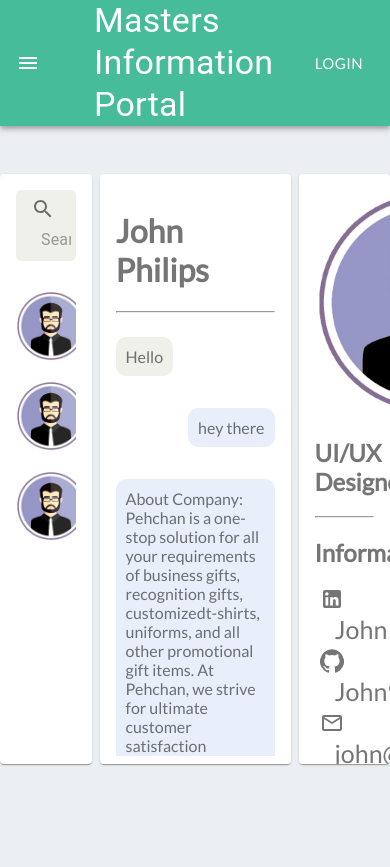
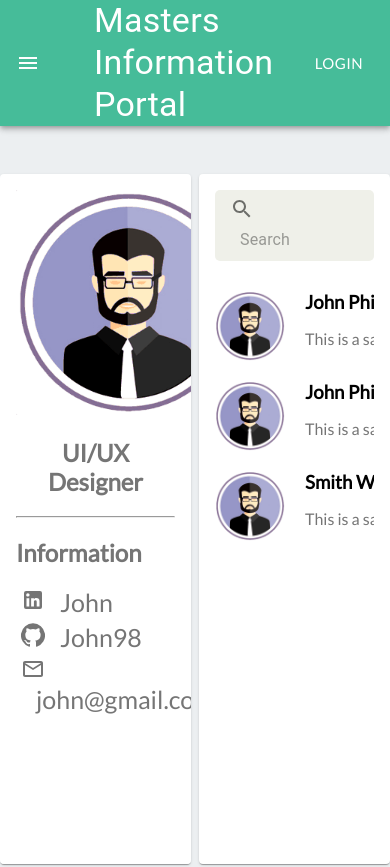
Before and after one commit to djunicode/masters-information-portal, a React (Create React App) app in the folder webapp/: page /chat in a window 390 px wide. Shown: the top 867 px of the page. Before the commit the page ends 844 px from the top, so only its background shows below. Built offline with nearby package versions, Linux system fonts and the light colour scheme; no server answers; the HTML template or start-up script is replaced by a standard one.

Commit message:
Created Add-Resource Page and made mobile view compatible

```diff
--- /dev/null
+++ b/webapp/src/Components/AddResources.js
@@ -0,0 +1,113 @@
+import React from 'react';
+import { makeStyles } from '@material-ui/core/styles';
+import Paper from '@material-ui/core/Paper';
+import Grid from '@material-ui/core/Grid';
+import TextField from '@material-ui/core/TextField';
+import Button from '@material-ui/core/Button';
+import CloudUploadOutlinedIcon from '@material-ui/icons/CloudUploadOutlined';
+import IconButton from '@material-ui/core/IconButton';
+import useMediaQuery from '@material-ui/core/useMediaQuery';
+import { Redirect } from 'react-router-dom';
+
+const useStyles = makeStyles((theme) => ({
+  header: {
+    textAlign: 'center',
+  },
+  paper: {
+    padding: theme.spacing(2),
+    textAlign: 'center',
+    color: theme.palette.text.secondary,
+    marginTop: 10,
+    width: '70%',
+    marginLeft: '15%',
+  },
+  textField: {
+    width: '100%',
+    marginBottom: '20px',
+    borderRadius: '5px',
+  },
+  width: {
+    width: '80%',
+    textAlign: 'center',
+  },
+  button: {
+    width: '100%',
+    height: 42,
+    borderRadius: 25,
+    backgroundColor: '#46BC99',
+  },
+}));
+
+export default function AddResources(props) {
+  const classes = useStyles();
+  const isMobileView = useMediaQuery('(min-width:450px)');
+
+  return (
+    <div>
+      {props.loggedIn ? null : <Redirect to="/" />}
+
+      <Paper className={classes.paper}>
+        <h1 className={classes.header}>Add Resources</h1>
+        <br />
+        <hr className={classes.width} />
+        <br />
+        <Grid container spacing={1}>
+          <Grid alignItems="center" classes={classes.width} item xs={6}>
+            <h2>Details</h2>
+          </Grid>
+          <Grid classes={classes.width} item xs={6}>
+            <form className={classes.root} noValidate autoComplete="off">
+              <TextField
+                className={classes.textField}
+                id="filled-basic"
+                label="Title"
+                variant="filled"
+              />
+              <br />
+
+              <TextField
+                className={classes.textField}
+                id="filled-multiline-static"
+                label="Description"
+                multiline
+                rows={7}
+                variant="filled"
+              />
+              <br />
+              <TextField
+                className={classes.textField}
+                id="filled-basic"
+                label="Link"
+                variant="filled"
+              />
+              <br />
+
+              <TextField
+                className={classes.textField}
+                id="filled-basic"
+                label="Type"
+                variant="filled"
+              />
+              <br />
+              <input
+                accept="image/*"
+                style={{ display: 'none' }}
+                id="icon-button-file"
+                type="file"
+              />
+              <label htmlFor="icon-button-file">
+                <IconButton aria-label="upload picture" component="span">
+                  <CloudUploadOutlinedIcon style={{ height: '80px', width: '80px' }} />
+                </IconButton>
+              </label>
+              <br />
+              <Button type="submit" variant="contained" className={classes.button}>
+                Add
+              </Button>
+            </form>
+          </Grid>
+        </Grid>
+      </Paper>
+    </div>
+  );
+}
--- a/webapp/src/Components/Messages.js
+++ b/webapp/src/Components/Messages.js
@@ -1,155 +1,155 @@
-import React, { useState } from "react";
-import { makeStyles } from "@material-ui/core/styles";
-import Paper from "@material-ui/core/Paper";
-import Grid from "@material-ui/core/Grid";
-import MoodIcon from "@material-ui/icons/Mood";
-import IconButton from "@material-ui/core/IconButton";
-import Button from "@material-ui/core/Button";
-import img from "./Profile.png";
-import AttachFileIcon from "@material-ui/icons/AttachFile";
-import InputBase from "@material-ui/core/InputBase";
-import SendIcon from "@material-ui/icons/Send";
-import LinkedInIcon from "@material-ui/icons/LinkedIn";
-import GitHubIcon from "@material-ui/icons/GitHub";
-import MailOutlineIcon from "@material-ui/icons/MailOutline";
-import SearchIcon from "@material-ui/icons/Search";
-import Picker, { SKIN_TONE_MEDIUM_DARK } from "emoji-picker-react";
-import Modal from "@material-ui/core/Modal";
+import React, { useState } from 'react';
+import { makeStyles } from '@material-ui/core/styles';
+import Paper from '@material-ui/core/Paper';
+import Grid from '@material-ui/core/Grid';
+import MoodIcon from '@material-ui/icons/Mood';
+import IconButton from '@material-ui/core/IconButton';
+import img from './Profile.png';
+import AttachFileIcon from '@material-ui/icons/AttachFile';
+import InputBase from '@material-ui/core/InputBase';
+import SendIcon from '@material-ui/icons/Send';
+import LinkedInIcon from '@material-ui/icons/LinkedIn';
+import GitHubIcon from '@material-ui/icons/GitHub';
+import MailOutlineIcon from '@material-ui/icons/MailOutline';
+import SearchIcon from '@material-ui/icons/Search';
+import Picker, { SKIN_TONE_MEDIUM_DARK } from 'emoji-picker-react';
+import Modal from '@material-ui/core/Modal';
+import { Redirect } from 'react-router-dom';
 
-const useStyles = makeStyles(theme => ({
+const useStyles = makeStyles((theme) => ({
   paper: {
     padding: theme.spacing(2),
-    textAlign: "left",
-    height: 590,
+    textAlign: 'left',
+    height: 690,
     color: theme.palette.text.secondary,
     marginTop: 10,
     margin: 0,
-    overflowY: "auto"
+    overflowY: 'auto',
   },
   anch: {
-    textDecoration: "none",
-    color: "black",
-    margin: 0
+    textDecoration: 'none',
+    color: 'black',
+    margin: 0,
   },
   search_form: {
-    marginBottom: "30px",
-    backgroundColor: "#eff0e9",
-    padding: "5px",
-    borderRadius: 5
+    marginBottom: '30px',
+    backgroundColor: '#eff0e9',
+    padding: '5px',
+    borderRadius: 5,
   },
   search: {
-    marginLeft: "20px"
+    marginLeft: '20px',
   },
   search_icon: {
     marginLeft: 10,
-    marginTop: 2
+    marginTop: 2,
   },
   profile_img: {
     width: 70,
     borderRadius: 50,
-    float: "left",
-    marginRight: 20
+    float: 'left',
+    marginRight: 20,
   },
   chat_block: {
-    textAlign: "left",
-    whiteSpace: "nowrap",
-    overflow: "hidden",
-    textOverflow: "ellipsis",
-    height: 90
+    textAlign: 'left',
+    whiteSpace: 'nowrap',
+    overflow: 'hidden',
+    textOverflow: 'ellipsis',
+    height: 90,
   },
   conversation: {
-    height: 435,
-    width: "100%",
-    display: "flex",
-    flexDirection: "column",
-    alignItems: "flex-start",
-    overflow: "auto"
+    height: 520,
+    width: '100%',
+    display: 'flex',
+    flexDirection: 'column',
+    alignItems: 'flex-start',
+    overflow: 'auto',
   },
   input_form: {
-    backgroundColor: "#eff0e9",
+    backgroundColor: '#eff0e9',
     padding: 3,
     marginTop: 10,
-    width: "100%",
-    borderRadius: 5
+    width: '100%',
+    borderRadius: 5,
   },
   icon: {
     padding: 10,
     marginLeft: 5,
-    fontSize: "20px"
+    fontSize: '20px',
   },
   input: {
     padding: 5,
     marginLeft: 5,
-    width: "78%"
+    width: '78%',
   },
   my_mess: {
-    backgroundColor: "#e8effa",
-    padding: "10px",
+    backgroundColor: '#e8effa',
+    padding: '10px',
     borderRadius: 10,
-    alignSelf: "flex-end"
+    alignSelf: 'flex-end',
   },
   recieved: {
-    backgroundColor: "#eff0e9",
-    padding: "10px",
-    borderRadius: 10
+    backgroundColor: '#eff0e9',
+    padding: '10px',
+    borderRadius: 10,
   },
   info: {
-    fontSize: "25px",
-    marginLeft: "15px"
-  }
+    fontSize: '25px',
+    marginLeft: '15px',
+  },
 }));
 
 function Messages(props) {
   const classes = useStyles();
-  const [text, setText] = useState("");
+  const [text, setText] = useState('');
   const [modalStyle] = React.useState(getModalStyle);
   const [open, setOpen] = React.useState(false);
   const [chosenEmoji, setChosenEmoji] = useState(null);
   const [people, setPeople] = useState([
     {
-      name: "John Philips"
+      name: 'John Philips',
     },
     {
-      name: "John Philips"
+      name: 'John Philips',
     },
     {
-      name: "Smith Wade"
-    }
+      name: 'Smith Wade',
+    },
   ]);
   const [message, setMessage] = useState([
     {
-      text: "Hello",
-      class: "received"
+      text: 'Hello',
+      class: 'received',
     },
     {
-      text: "hey there",
-      class: "my_mess"
+      text: 'hey there',
+      class: 'my_mess',
     },
     {
       text:
-        "About Company: Pehchan is a one-stop solution for all your requirements of business gifts, recognition gifts, customizedt-shirts, uniforms, and all other promotional gift items. At Pehchan, we strive for ultimate customer satisfaction through high quality and prompt services. Our efforts are reflected inthe long-standing business relationship with our clients.",
-      class: "my_mess"
-    }
+        'About Company: Pehchan is a one-stop solution for all your requirements of business gifts, recognition gifts, customizedt-shirts, uniforms, and all other promotional gift items. At Pehchan, we strive for ultimate customer satisfaction through high quality and prompt services. Our efforts are reflected inthe long-standing business relationship with our clients.',
+      class: 'my_mess',
+    },
   ]);
 
   async function getText(e) {
     e.preventDefault();
     console.log(message);
-    var newtext = document.getElementById("compose_input").value;
+    var newtext = document.getElementById('compose_input').value;
     console.log(text);
-    if (newtext !== "") {
+    if (newtext !== '') {
       const newMessage = {
         text: newtext,
-        class: "my_mess"
+        class: 'my_mess',
       };
-      await setMessage(message => [...message, newMessage]);
-      document.getElementById("compose_input").value = "";
+      await setMessage((message) => [...message, newMessage]);
+      document.getElementById('compose_input').value = '';
       console.log(message);
     }
-    await document.getElementById("box").lastChild.scrollIntoView(false);
+    await document.getElementById('box').lastChild.scrollIntoView(false);
   }
   const onEmojiClick = (e, emojiObject) => {
-    console.log("pressed");
+    console.log('pressed');
     setChosenEmoji(emojiObject);
     if (chosenEmoji) {
       setText(text + chosenEmoji.emoji);
@@ -179,7 +179,7 @@ function Messages(props) {
     return {
       top: `${top}%`,
       left: `${left}%`,
-      transform: `translate(-${top}%, -${left}%)`
+      transform: `translate(-${top}%, -${left}%)`,
     };
   }
 
@@ -192,16 +192,41 @@ function Messages(props) {
   };
   return (
     <div className={classes.root}>
+      {/* {props.loggedIn ? null : <Redirect to="/" />} */}
       <Grid container spacing={1}>
-        <Grid item xs={3}>
+        <Grid xs={6} item md={3}>
+          <Paper className={classes.paper}>
+            <div style={{ textAlign: 'center' }}>
+              <img style={{ width: '225px' }} src={img} alt="eh" />
+              <h2>UI/UX Designer</h2>
+            </div>
+            <hr />
+            <div>
+              <h2>Information</h2>
+              <div style={{ margin: '5px' }}>
+                <LinkedInIcon />
+                <span className={classes.info}>John</span>
+              </div>
+              <div style={{ margin: '5px' }}>
+                <GitHubIcon />
+                <span className={classes.info}>John98</span>
+              </div>
+              <div style={{ margin: '5px' }}>
+                <MailOutlineIcon />
+                <span className={classes.info}>john@gmail.com</span>
+              </div>
+            </div>
+          </Paper>
+        </Grid>
+        <Grid item xs={6} md={3}>
           <Paper className={classes.paper}>
             <div className={classes.search_form}>
               <SearchIcon className={classes.search_icon} />
               <InputBase className={classes.search} placeholder="Search" />
             </div>
 
-            <div style={{ overflowX: "auto" }}>
-              {people.map(each => (
+            <div style={{ overflowX: 'auto' }}>
+              {people.map((each) => (
                 <div className={classes.chat_block}>
                   <img className={classes.profile_img} src={img} alt="eh" />
                   <h3 className={classes.anch}>
@@ -216,13 +241,13 @@ function Messages(props) {
           </Paper>
         </Grid>
 
-        <Grid item xs={6}>
+        <Grid item xs={12} md={6}>
           <Paper className={classes.paper}>
             <h1>John Philips</h1>
             <hr />
             <div id="box" className={classes.conversation}>
-              {message.map(mess =>
-                mess.class === "my_mess" ? (
+              {message.map((mess) =>
+                mess.class === 'my_mess' ? (
                   <p className={classes.my_mess}>{mess.text}</p>
                 ) : (
                   <p className={classes.recieved}>{mess.text}</p>
@@ -234,7 +259,7 @@ function Messages(props) {
               onSubmit={getText}
               noValidate
               autoComplete="off"
-              style={{ float: "right" }}
+              style={{ float: 'right' }}
             >
               <InputBase
                 id="compose_input"
@@ -244,7 +269,7 @@ function Messages(props) {
               />
               <input
                 accept="image/*"
-                style={{ display: "none" }}
+                style={{ display: 'none' }}
                 id="icon-button-file"
                 type="file"
               />
@@ -258,11 +283,7 @@ function Messages(props) {
                 <MoodIcon />
               </IconButton>
 
-              <IconButton
-                type="submit"
-                onClick={getText}
-                className={classes.icon}
-              >
+              <IconButton type="submit" onClick={getText} className={classes.icon}>
                 <SendIcon />
               </IconButton>
             </form>
@@ -273,38 +294,9 @@ function Messages(props) {
               onClose={handleClose}
             >
               <div>
-                <Picker
-                  onEmojiClick={onEmojiClick}
-                  skinTone={SKIN_TONE_MEDIUM_DARK}
-                />
-                ]
+                <Picker onEmojiClick={onEmojiClick} skinTone={SKIN_TONE_MEDIUM_DARK} />]
               </div>
             </Modal>
-          </Paper>
-        </Grid>
-
-        <Grid item xs={3}>
-          <Paper className={classes.paper}>
-            <div style={{ textAlign: "center" }}>
-              <img style={{ width: "225px" }} src={img} alt="eh" />
-              <h2>UI/UX Designer</h2>
-            </div>
-            <hr />
-            <div>
-              <h2>Information</h2>
-              <div style={{ margin: "5px" }}>
-                <LinkedInIcon />
-                <span className={classes.info}>John</span>
-              </div>
-              <div style={{ margin: "5px" }}>
-                <GitHubIcon />
-                <span className={classes.info}>John98</span>
-              </div>
-              <div style={{ margin: "5px" }}>
-                <MailOutlineIcon />
-                <span className={classes.info}>john@gmail.com</span>
-              </div>
-            </div>
           </Paper>
         </Grid>
       </Grid>
--- a/webapp/src/Components/router.js
+++ b/webapp/src/Components/router.js
@@ -6,23 +6,24 @@ import NavBar from './navbar';
 import EditProfile from './editProfile';
 import Resources from './resources';
 import Messages from './Messages';
-import FullWidthTabs from './profpage3'
-function RootRouter(props){
-
-    const renderLogin = () => <Login loggedIn={props.loggedIn} setLoggedIn={props.setLoggedIn}/>;
-    const renderEditProfile= () => <EditProfile loggedIn={props.loggedIn}/>;
+import AddResource from './AddResources';
+import FullWidthTabs from './profpage3';
+function RootRouter(props) {
+  const renderLogin = () => <Login loggedIn={props.loggedIn} setLoggedIn={props.setLoggedIn} />;
+  const renderEditProfile = () => <EditProfile loggedIn={props.loggedIn} />;
 
   return (
     <Router>
-            <NavBar loggedIn={props.loggedIn} setLoggedIn={props.setLoggedIn}/>
+      <NavBar loggedIn={props.loggedIn} setLoggedIn={props.setLoggedIn} />
       <Switch>
-                <Route exact path='/' />
-                <Route exact path='/login' component={renderLogin}/>
-                <Route exact path='/profile' component={FullWidthTabs}/>
-                <Route exact path='/edit' component={renderEditProfile}/>
-                <Route exact path='/resources' component={Resources} />
-                <Route exact path='/forum' component={Forum} />
-                <Route exact path='/chat' component={Messages} />
+        <Route exact path="/" />
+        <Route exact path="/login" component={renderLogin} />
+        <Route exact path="/profile" component={FullWidthTabs} />
+        <Route exact path="/edit" component={renderEditProfile} />
+        <Route exact path="/resources" component={Resources} />
+        <Route exact path="/forum" component={Forum} />
+        <Route exact path="/chat" component={Messages} />
+        <Route exact path="/add-resource" component={AddResource} />
       </Switch>
     </Router>
   );
```
Lines whose indentation alone changed are shown as unchanged.
